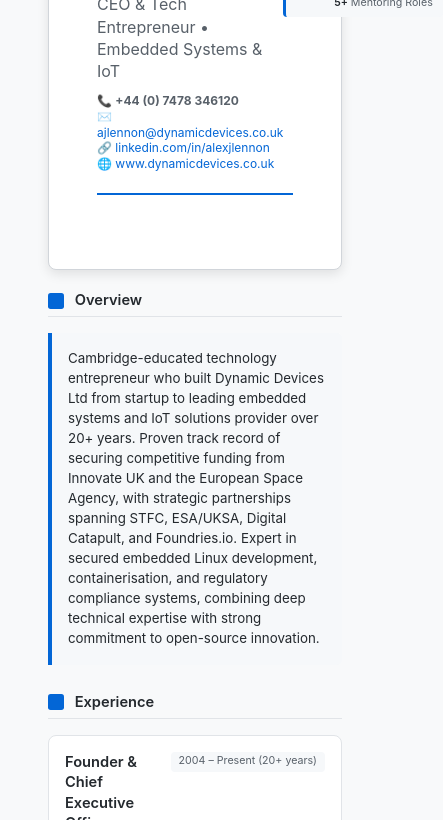
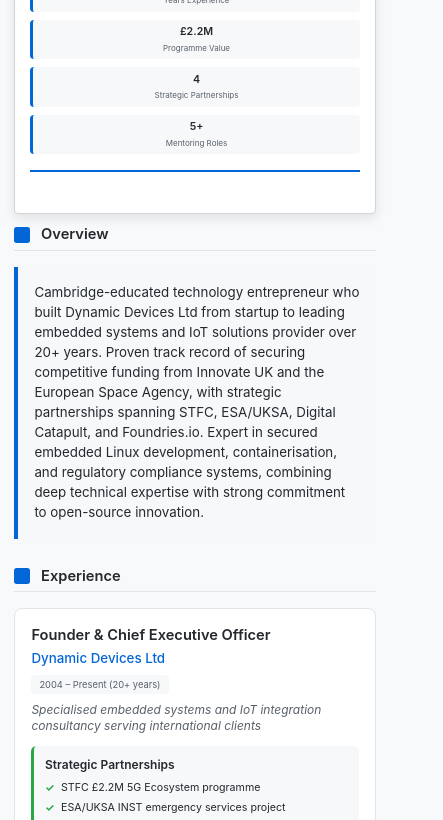
Before and after one commit to DynamicDevices/cv, a plain HTML site: page index.html in a window 390 px wide. Shown: the part 240-1060 px from the top of the page, 443 px wide, since content can reach past the window. Drawn offline with Linux system fonts and the light colour scheme.

Commit message:
Fix mobile responsiveness for top navigation stats bar
- Add comprehensive mobile CSS media queries for screens ≤768px and ≤480px
- Convert header layout from horizontal to vertical stacking on mobile
- Transform stats section from fixed-width column to responsive grid layout
- Optimize typography and spacing for mobile devices
- Maintain print functionality and professional appearance
- Improve readability and usability across all device sizes

```diff
--- a/index.html
+++ b/index.html
@@ -380,6 +380,144 @@
                 display: none !important;
             }
         }
+
+        /* Mobile Responsive Styles */
+        @media screen and (max-width: 768px) {
+            body {
+                padding: 0.25in;
+                font-size: 8pt;
+            }
+
+            .cv-container {
+                margin: 10px auto;
+                padding: 0.25in;
+                border-radius: 4px;
+            }
+
+            /* Header adjustments for mobile */
+            .header {
+                flex-direction: column;
+                align-items: stretch;
+                gap: 16pt;
+                padding: 12pt 0;
+            }
+
+            .header-left {
+                text-align: center;
+            }
+
+            .name {
+                font-size: 20pt;
+            }
+
+            .tagline {
+                font-size: 11pt;
+            }
+
+            .contact-info {
+                font-size: 8pt;
+                text-align: center;
+            }
+
+            /* Stats section - horizontal layout on mobile */
+            .stats {
+                display: grid;
+                grid-template-columns: repeat(2, 1fr);
+                gap: 8pt;
+                text-align: center;
+                min-width: unset;
+            }
+
+            .stat {
+                font-size: 7pt;
+                padding: 6pt 4pt;
+                text-align: center;
+            }
+
+            .stat-number {
+                display: block;
+                font-size: 9pt;
+                margin-bottom: 2pt;
+            }
+
+            /* Experience items */
+            .exp-header {
+                flex-direction: column;
+                gap: 6pt;
+            }
+
+            .duration {
+                align-self: flex-start;
+                font-size: 7pt;
+            }
+
+            /* Achievements grid */
+            .achievements {
+                grid-template-columns: 1fr;
+                gap: 8pt;
+            }
+
+            /* Tech grid */
+            .tech-grid {
+                grid-template-columns: 1fr;
+                gap: 8pt;
+            }
+
+            /* Project headers */
+            .project-header {
+                flex-direction: column;
+                align-items: flex-start;
+                gap: 4pt;
+            }
+
+            /* Print button positioning on mobile */
+            .print-button {
+                position: fixed;
+                top: 10px;
+                right: 10px;
+                font-size: 7pt;
+                padding: 6px 10px;
+            }
+        }
+
+        /* Extra small screens */
+        @media screen and (max-width: 480px) {
+            body {
+                padding: 0.15in;
+                font-size: 7pt;
+            }
+
+            .cv-container {
+                padding: 0.15in;
+            }
+
+            .name {
+                font-size: 18pt;
+            }
+
+            .tagline {
+                font-size: 10pt;
+            }
+
+            .contact-info {
+                font-size: 7pt;
+            }
+
+            .stats {
+                grid-template-columns: 1fr;
+                gap: 6pt;
+            }
+
+            .stat {
+                font-size: 6pt;
+                padding: 4pt;
+            }
+
+            .stat-number {
+                font-size: 8pt;
+            }
+        }
+
         @media print {
             body {
                 font-size: 8pt;
```
